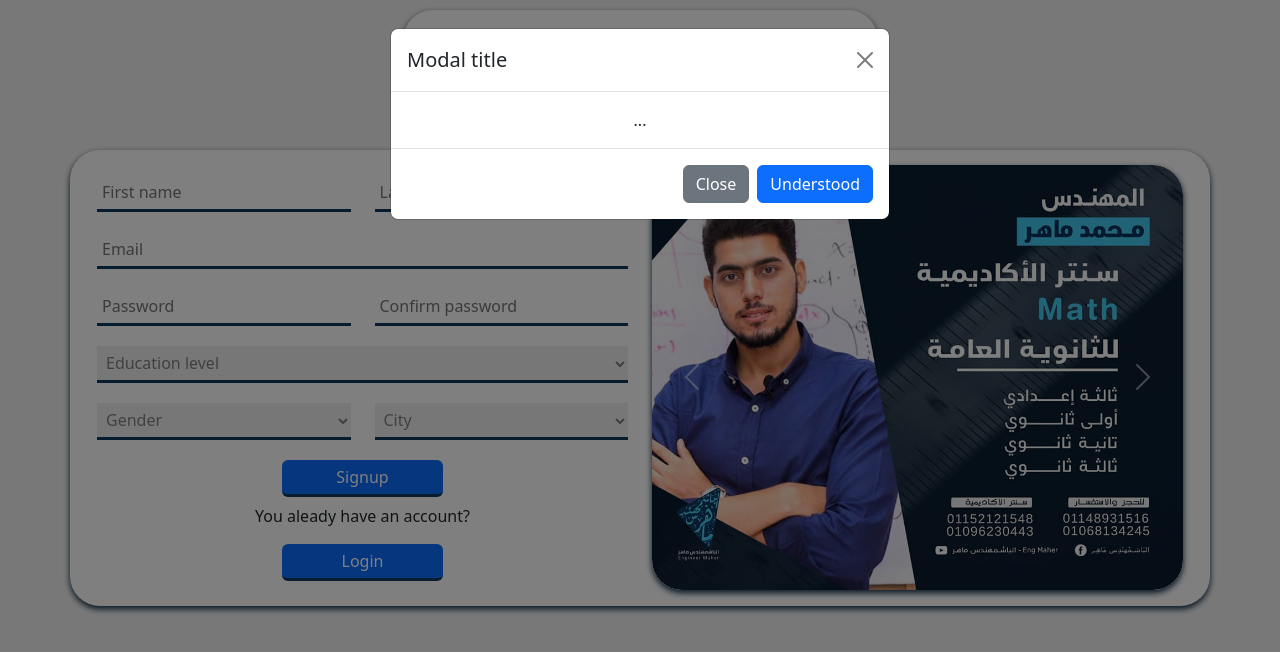
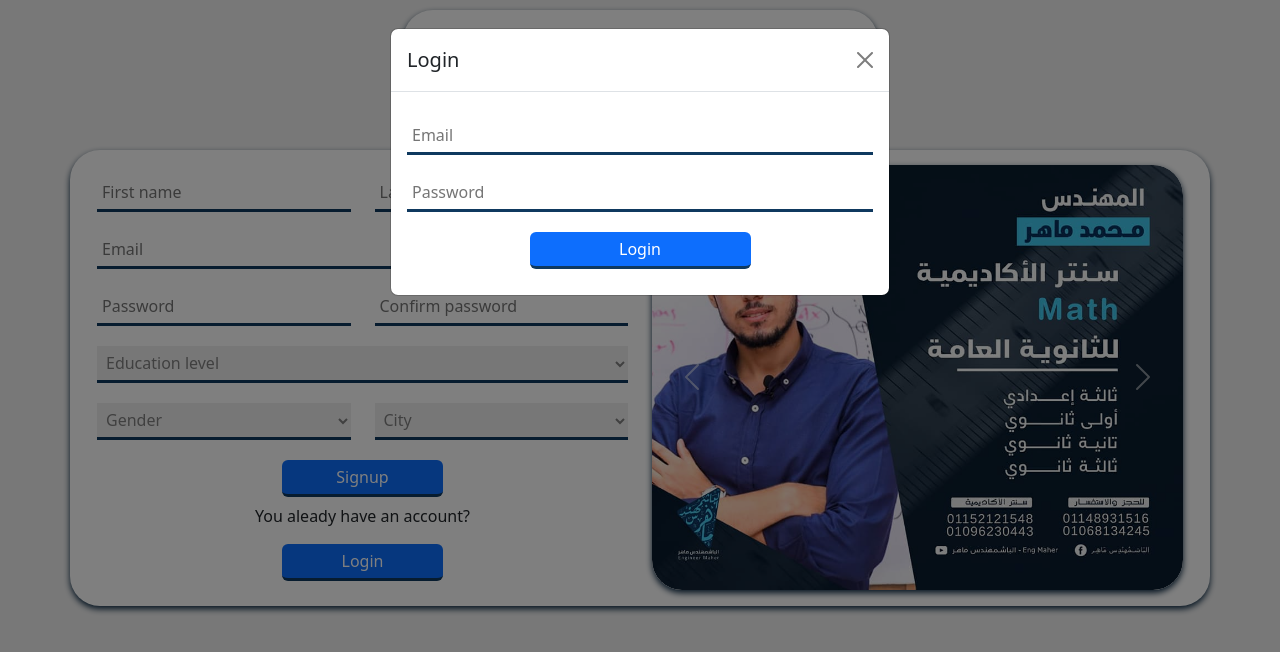
Before and after one commit to Asem-Emad/CoursesWebSite, a plain HTML site: page index.html in a window 1280 px wide. Both pictures are taken after a click on the button "Login". Drawn offline with Linux system fonts and the light colour scheme; a web font is replaced by a local one.

Commit message:
login modal done

```diff
--- a/css/custom.css
+++ b/css/custom.css
@@ -138,3 +138,13 @@ input:focus, select:focus {
 }
 
 /* content style end */
+
+.modal-body form input {
+	border: none;
+	padding: 5px;
+	margin-top: 10px;
+	margin-bottom: 10px;
+	border-bottom: 3px solid var(--headerColor);
+	transition: all ease-in-out 0.5s;
+	width: 100%;
+}
--- a/index.html
+++ b/index.html
@@ -135,15 +135,27 @@
       <div class="modal-dialog">
         <div class="modal-content">
           <div class="modal-header">
-            <h5 class="modal-title" id="staticBackdropLabel">Modal title</h5>
+            <h5 class="modal-title" id="staticBackdropLabel">Login</h5>
             <button type="button" class="btn-close" data-bs-dismiss="modal" aria-label="Close"></button>
           </div>
           <div class="modal-body">
-            ...
-          </div>
-          <div class="modal-footer">
-            <button type="button" class="btn btn-secondary" data-bs-dismiss="modal">Close</button>
-            <button type="button" class="btn btn-primary">Understood</button>
+            <form class="col-sm" action="">
+              <div class="row">
+                <div class="col">
+                  <input type="email" placeholder="Email" aria-label="Email">
+                </div>
+              </div>
+              <div class="row">
+                <div class="col">
+                  <input type="password" placeholder="Password" aria-label="Password">
+                </div>
+              </div>
+              <div class="row justify-content-center">
+                <div class="col-6">
+                  <input class="btn btn-primary" type="button" value="Login">
+                </div>
+              </div>
+            </form>
           </div>
         </div>
       </div>
```
